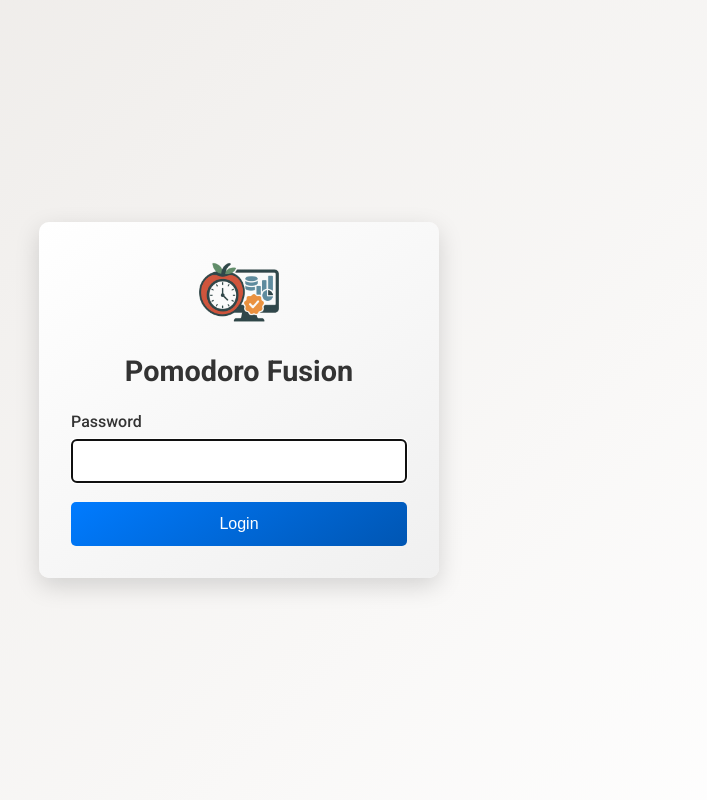
After one commit to cristocola/Pomodoro_Fusion_v2, a Flask app: template src/templates/login.html in a window 1280 px wide. The commit adds this page. Shown: the whole page, without its empty margins (401-1108 px from the left). Run offline with Flask 3, Linux system fonts and the light colour scheme; the template is opened without the code that fills it, so the values that code supplies are empty.

Commit message:
login page and working settings

```diff
--- /dev/null
+++ b/src/static/css/login.css
@@ -0,0 +1,98 @@
+:root {
+    --primary-color: #007bff;
+    --primary-dark: #0056b3;
+    --danger-color: #dc3545;
+    --light-bg: #ffffff;
+    --medium-bg: #f0f0f0;
+    --dark-text: #333;
+    --light-text: #ffffff;
+    --border-color: #ddd;
+    --shadow-color: rgba(0, 0, 0, 0.15);
+    --spacing-unit: 1rem;
+}
+
+*, *::before, *::after {
+    box-sizing: border-box;
+    margin: 0;
+    padding: 0;
+}
+
+body {
+    font-family: 'Roboto', Arial, sans-serif;
+    background: linear-gradient(135deg, #ece9e6, var(--light-bg));
+    display: flex;
+    justify-content: center;
+    align-items: center;
+    min-height: 100vh;
+    color: var(--dark-text);
+}
+
+.login-container {
+    max-width: 400px;
+    width: 100%;
+    padding: calc(var(--spacing-unit) * 2);
+    background: linear-gradient(145deg, var(--light-bg), var(--medium-bg));
+    border-radius: 10px;
+    box-shadow: 0 8px 25px var(--shadow-color);
+    text-align: center;
+    animation: fadeIn 0.5s ease-out;
+}
+
+.login-logo {
+    width: 80px;
+    margin-bottom: var(--spacing-unit);
+}
+
+h1 {
+    font-size: 1.8rem;
+    margin-bottom: calc(var(--spacing-unit) * 1.5);
+}
+
+.form-group {
+    margin-bottom: calc(var(--spacing-unit) * 1.2);
+    text-align: left;
+}
+
+.form-group label {
+    display: block;
+    margin-bottom: 0.5rem;
+    font-weight: 500;
+}
+
+.form-group input {
+    width: 100%;
+    padding: 0.75rem;
+    border: 1px solid var(--border-color);
+    border-radius: 5px;
+    font-size: 1rem;
+}
+
+button {
+    width: 100%;
+    padding: 0.8rem;
+    font-size: 1rem;
+    font-weight: 500;
+    border: none;
+    border-radius: 5px;
+    background: linear-gradient(145deg, var(--primary-color), var(--primary-dark));
+    color: var(--light-text);
+    cursor: pointer;
+    transition: background 0.3s ease;
+}
+
+button:hover {
+    background: linear-gradient(145deg, var(--primary-dark), var(--primary-color));
+}
+
+.flash-message {
+    padding: 0.8rem;
+    margin-bottom: 1rem;
+    border-radius: 5px;
+    color: var(--light-text);
+    background-color: var(--danger-color);
+}
+
+@keyframes fadeIn {
+    from { opacity: 0; transform: translateY(-10px); }
+    to { opacity: 1; transform: translateY(0); }
+}
--- /dev/null
+++ b/src/templates/login.html
@@ -0,0 +1,31 @@
+<!DOCTYPE html>
+<html lang="en">
+<head>
+    <meta charset="UTF-8">
+    <meta name="viewport" content="width=device-width, initial-scale=1.0">
+    <title>Login - Pomodoro Fusion</title>
+    <link rel="icon" type="image/x-icon" href="{{ url_for('static', filename='img/favicon.ico') }}">
+    <link href="https://fonts.googleapis.com/css2?family=Roboto:wght@400;500;700&display=swap" rel="stylesheet">
+    <link rel="stylesheet" href="{{ url_for('static', filename='css/login.css') }}">
+</head>
+<body>
+    <main class="login-container">
+        <img src="{{ url_for('static', filename='img/pomodorsi.webp') }}" alt="Logo" class="login-logo">
+        <h1>Pomodoro Fusion</h1>
+        {% with messages = get_flashed_messages(with_categories=true) %}
+            {% if messages %}
+                {% for category, message in messages %}
+                    <div class="flash-message {{ category }}">{{ message }}</div>
+                {% endfor %}
+            {% endif %}
+        {% endwith %}
+        <form method="POST" action="{{ url_for('login') }}">
+            <div class="form-group">
+                <label for="password">Password</label>
+                <input type="password" id="password" name="password" required autofocus>
+            </div>
+            <button type="submit">Login</button>
+        </form>
+    </main>
+</body>
+</html>
```
Also changed, not shown: src/server.py (+37 -1 lines), src/templates/index.html (+7 -0 lines), workplace_context.txt (added, +83 -0 lines), 1 other file.
